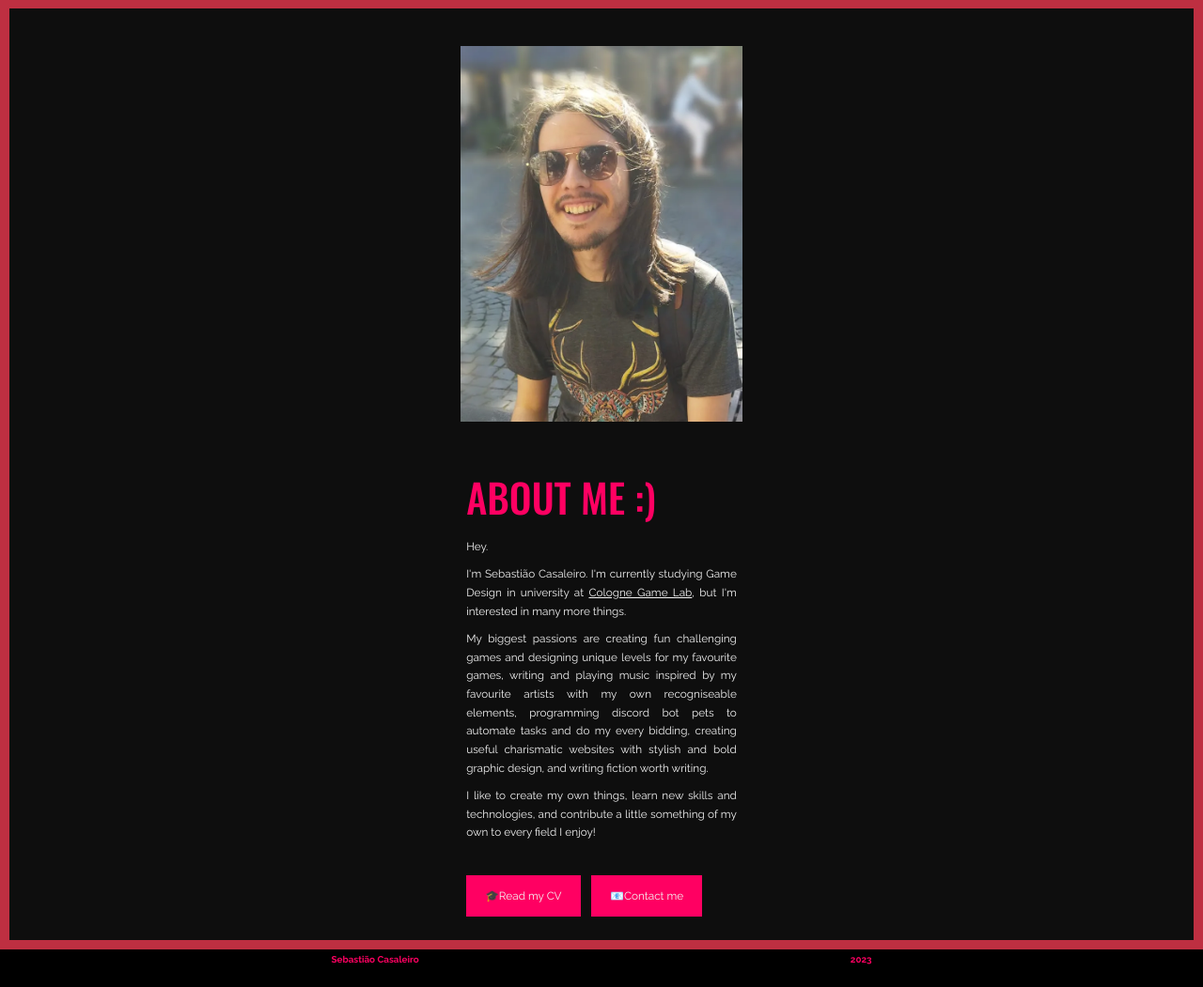
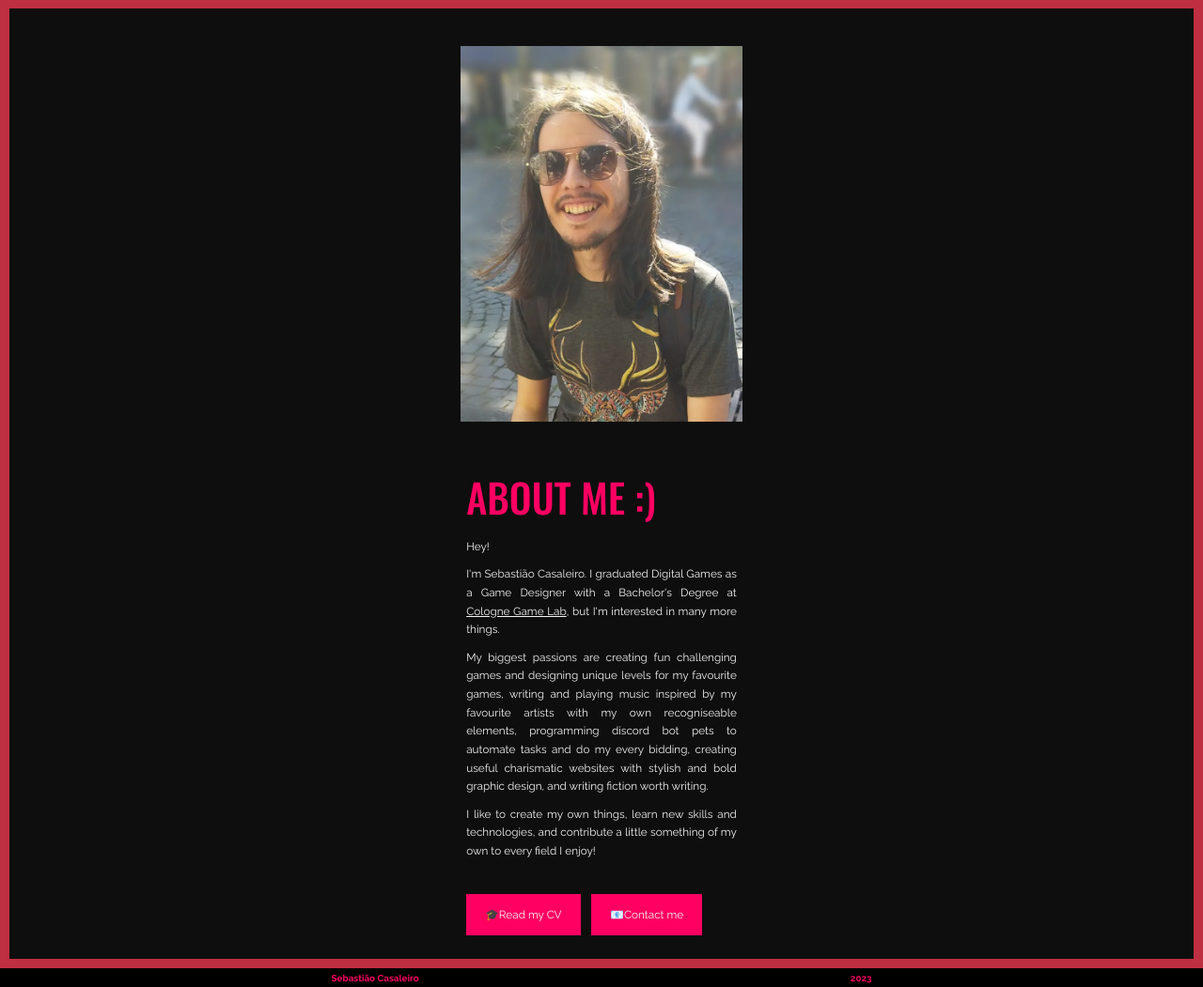
Before and after one commit to SamTF/portfolio, a Flask app: page /about in a window 1280 px wide. Shown: the part 231-1282 px from the top of the page at 94% size. Run offline with Flask 3, Linux system fonts and the light colour scheme; some libraries are stand-ins or nearby versions.

Commit message:
Updated CV document, CV link, and biography

```diff
--- a/templates/about.html
+++ b/templates/about.html
@@ -10,9 +10,9 @@
 <section class="about-me summary">
     <div class="about-bio">
         <h1>About me :)</h1>
-        <p>Hey.</p>
+        <p>Hey!</p>
         <br>
-        <p>I'm Sebastião Casaleiro. I'm currently studying Game Design in university at <a href="https://colognegamelab.de/" target="_blank">Cologne Game Lab</a>, but I'm interested in many more things.</p>
+        <p>I'm Sebastião Casaleiro. I graduated Digital Games as a Game Designer with a Bachelor's Degree at <a href="https://colognegamelab.de/" target="_blank">Cologne Game Lab</a>, but I'm interested in many more things.</p>
         <br>
         <p>My biggest passions are creating fun challenging games and designing unique levels for my favourite games,
             writing and playing music inspired by my favourite artists with my own recogniseable elements,
```
Also changed, not shown: other parts of templates/about.html (+1 -1 lines), 1 other file.
